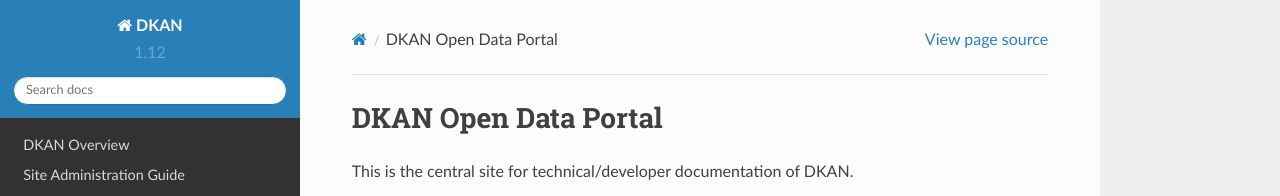
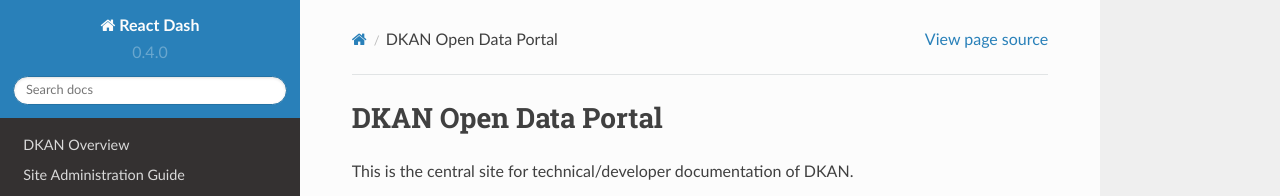
Before and after one commit to NuCivic/react-dash, a Sphinx documentation site: the page built from docs/index.rst, in a window 1280 px wide. Shown: the top 196 px of the page. Built offline with Sphinx 7.4.7 and the Read the Docs theme 2.0.0, drawn with Linux system fonts in a browser that asks for light colours; pages that are not in the unit, such as notebooks, are missing from menus.

Commit message:
Tweak config

```diff
--- a/docs/conf.py
+++ b/docs/conf.py
@@ -19,14 +19,12 @@
 master_doc = 'index'
 
 # General information about the project.
-project = u'DKAN'
+project = u'React Dash'
 copyright = u'2016, Test'
-author = u'DKAN Team'
+author = u'Mariano Carballal <marianocarballal@gmail.com> (http://github.com/topicus), Paul Walker <pjwalker76@gmail.com> (http://github.com/starsinmypockets@gmail.com)'
 
 
-version = '1.12'
-release = '1.12.7'
-
+version = '0.4.0'
 language = 'en'
 
 # List of patterns, relative to source directory, that match files and
@@ -161,10 +159,10 @@
 
 # One entry per manual page. List of tuples
 # (source start file, name, description, authors, manual section).
-man_pages = [
-    (master_doc, 'dkan', u'DKAN Documentation',
-     [author], 1)
-]
+#man_pages = [
+#    (master_doc, 'dkan', u'DKAN Documentation',
+#     [author], 1)
+#]
 
 # If true, show URL addresses after external links.
 #man_show_urls = False
```
